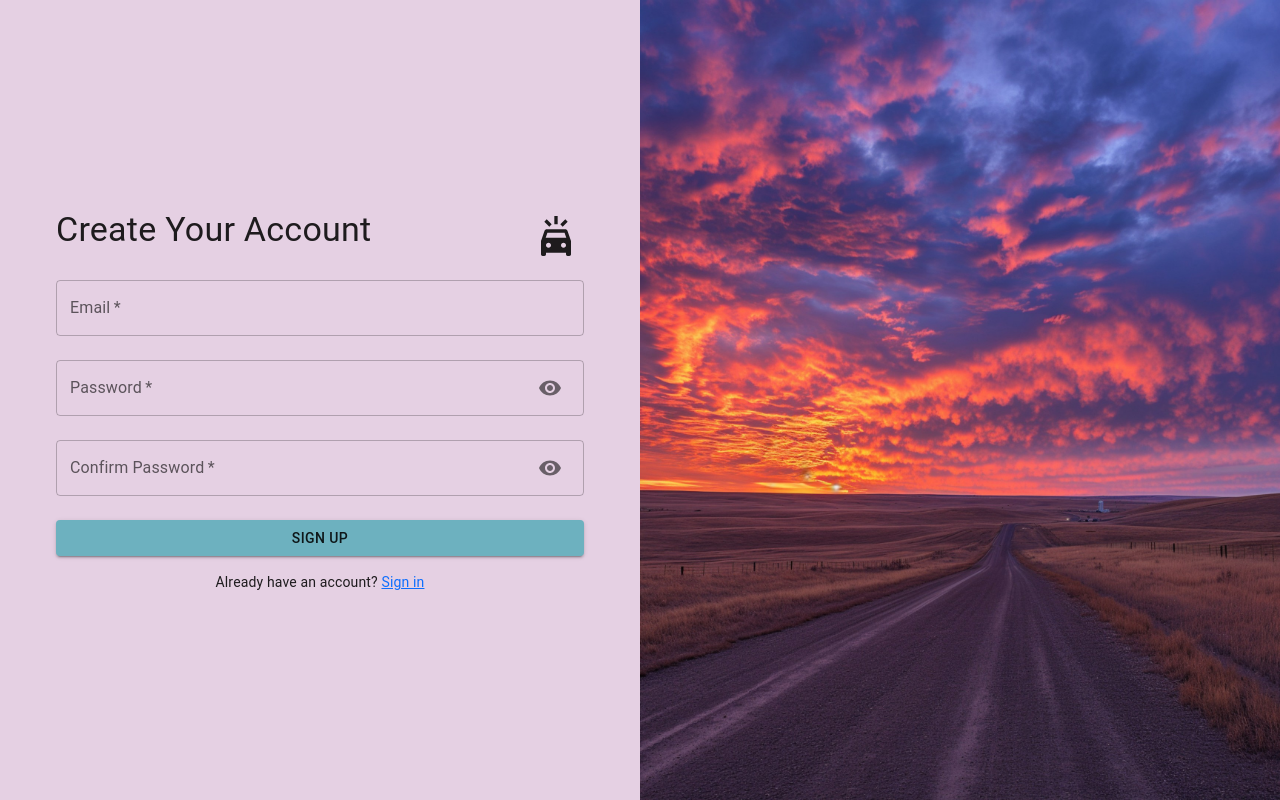
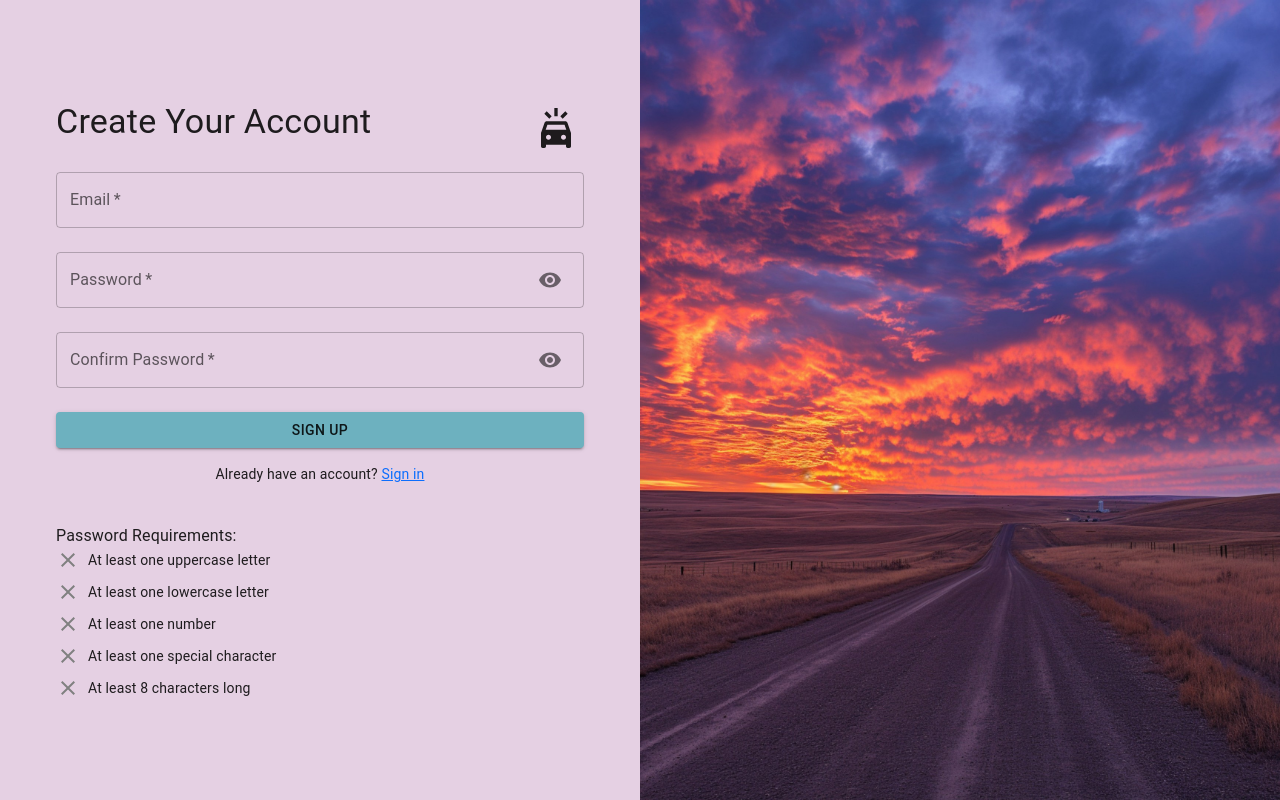
Before and after one commit to elischiffler/RoadtripsAreFun, a React (Vite) app in the folder frontend/: page /signup in a window 1280 px wide. Built offline with nearby package versions, Linux system fonts and the light colour scheme; no server answers.

Commit message:
Added password Reqs

```diff
--- a/frontend/src/pages/SignUpPage.jsx
+++ b/frontend/src/pages/SignUpPage.jsx
@@ -14,6 +14,8 @@ import { Link, useNavigate } from "react-router-dom";
 import customTheme from "../components/Theme";
 import VisibilityIcon from "@mui/icons-material/Visibility";
 import VisibilityOffIcon from "@mui/icons-material/VisibilityOff";
+import CheckIcon from "@mui/icons-material/Check";
+import CloseIcon from "@mui/icons-material/Close";
 import LogoButton from "../components/LogoButton";
 import SignupBannerBgImg from "../assets/LoginBanner.jpg";
 import { signUp, confirmSignUp } from "../services/authService";
@@ -28,6 +30,7 @@ const SignUpPage = () => {
   const [isConfirmed, setIsConfirmed] = useState(false);
   const [isSubmitting, setIsSubmitting] = useState(false);
   const [username, setUsername] = useState(""); // Add state for username
+
   const navigate = useNavigate();
 
   const handleTogglePasswordVisibility = () => {
@@ -37,6 +40,13 @@ const SignUpPage = () => {
   const handleToggleConfirmPasswordVisibility = () => {
     setShowConfirmPassword(!showConfirmPassword);
   };
+
+  // Password validation logic
+  const hasUpperCase = /[A-Z]/.test(password);
+  const hasLowerCase = /[a-z]/.test(password);
+  const hasNumber = /[0-9]/.test(password);
+  const hasSpecialChar = /[!@#$%^&*()_+{}\[\]:;"'<>,.?~`-]/.test(password);
+  const isLengthValid = password.length >= 8;
 
   const handleSubmit = async (event) => {
     event.preventDefault();
@@ -204,6 +214,95 @@ const SignUpPage = () => {
                 Sign in
               </Link>
             </Typography>
+            <Box sx={{ mt: 5 }}>
+              <Typography variant="body1">Password Requirements:</Typography>
+              <Box
+                sx={{
+                  display: "flex",
+                  flexDirection: "column",
+                  gap: 1,
+                }}
+              >
+                <Box
+                  sx={{
+                    display: "flex",
+                    alignItems: "center",
+                    gap: 1,
+                  }}
+                >
+                  {hasUpperCase ? (
+                    <CheckIcon sx={{ color: "green" }} />
+                  ) : (
+                    <CloseIcon sx={{ color: "gray" }} />
+                  )}
+                  <Typography variant="body2">
+                    At least one uppercase letter
+                  </Typography>
+                </Box>
+                <Box
+                  sx={{
+                    display: "flex",
+                    alignItems: "center",
+                    gap: 1,
+                  }}
+                >
+                  {hasLowerCase ? (
+                    <CheckIcon sx={{ color: "green" }} />
+                  ) : (
+                    <CloseIcon sx={{ color: "gray" }} />
+                  )}
+                  <Typography variant="body2">
+                    At least one lowercase letter
+                  </Typography>
+                </Box>
+                <Box
+                  sx={{
+                    display: "flex",
+                    alignItems: "center",
+                    gap: 1,
+                  }}
+                >
+                  {hasNumber ? (
+                    <CheckIcon sx={{ color: "green" }} />
+                  ) : (
+                    <CloseIcon sx={{ color: "gray" }} />
+                  )}
+                  <Typography variant="body2">At least one number</Typography>
+                </Box>
+                <Box
+                  sx={{
+                    display: "flex",
+                    alignItems: "center",
+                    gap: 1,
+                  }}
+                >
+                  {hasSpecialChar ? (
+                    <CheckIcon sx={{ color: "green" }} />
+                  ) : (
+                    <CloseIcon sx={{ color: "gray" }} />
+                  )}
+                  <Typography variant="body2">
+                    At least one special character
+                  </Typography>
+                </Box>
+                <Box
+                  sx={{
+                    display: "flex",
+                    alignItems: "center",
+                    gap: 1,
+                  }}
+                >
+                  {isLengthValid ? (
+                    <CheckIcon sx={{ color: "green" }} />
+                  ) : (
+                    <CloseIcon sx={{ color: "gray" }} />
+                  )}
+                  <Typography variant="body2">
+                    At least 8 characters long
+                  </Typography>
+                </Box>
+              </Box>
+            </Box>
           </Container>
         </Box>
 
```
